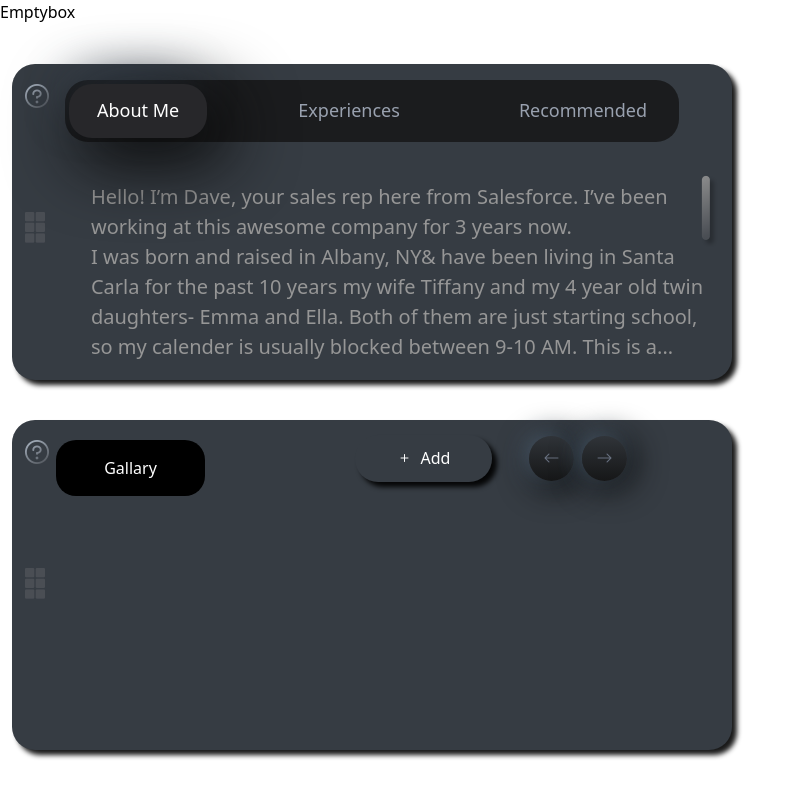
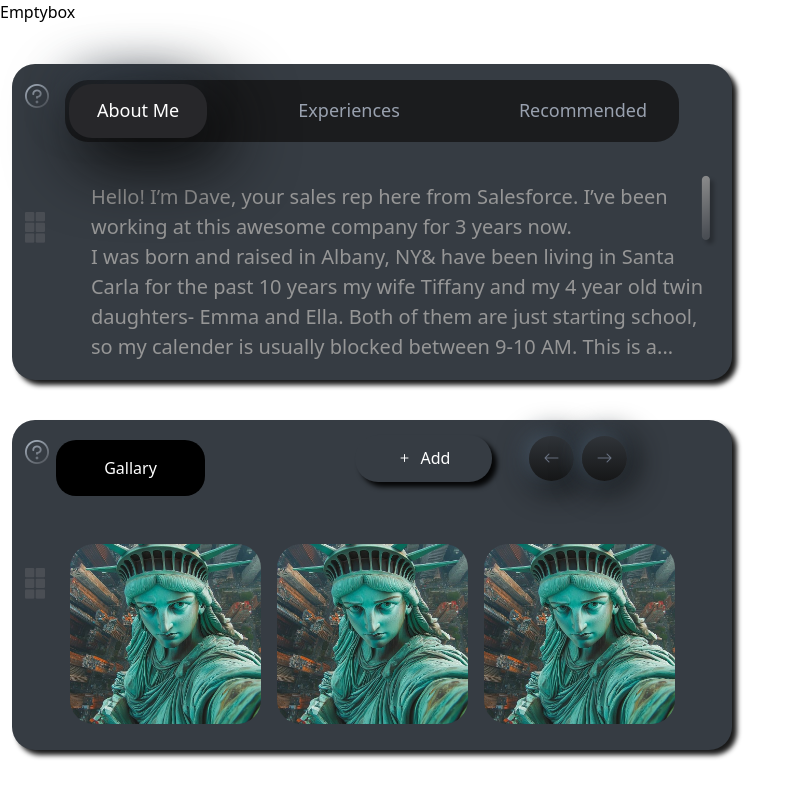
Before and after one commit to rahulgope45/Lunacal-assignment, a React (Vite) app: page / in a window 1280 px wide. Shown: the whole page, without its empty margins (0-803 px from the left). Built offline with nearby package versions, Linux system fonts and the light colour scheme.

Commit message:
Images added

```diff
--- a/src/component/Gallery.jsx
+++ b/src/component/Gallery.jsx
@@ -1,9 +1,22 @@
-import React from 'react'
+import React, { useState } from 'react'
 
 
 function Gallery() {
+
+const [images, setImages] = useState([
+  "/main.png",
+  "/main.png",
+  "/main.png",
+
+]);
+
+const addImage = () =>{
+  setImages([...images, `/img${images.length +1}.png`])
+};
+
+
   return (
-    <div className={`bg-[#363C43]  from-[#4A4E54] to-[#1b1c1e] w-[720px] h-[330px] rounded-[23px]  shadow-[5px_5px_5px_rgba(0,0,0,0.9)] relative ml-3 mt-[40px]`}>
+    <div className={`bg-[#363C43]  from-[#4A4E54] to-[#1b1c1e] w-[720px] h-[330px] rounded-[23px]  shadow-[5px_5px_5px_rgba(0,0,0,0.9)] relative ml-3 mt-[40px] mb-4`}>
 
       {/*placing all the icons here  */}
       <img
@@ -31,7 +44,9 @@ function Gallery() {
             {/* Add Button */}
           <div className="w-[137px] h-[47px] bg-[#363C43] shadow-[5px_5px_5px_rgba(0,0,0,0.9)] rounded-[23px] flex items-center justify-center gap-2">
             <i className="bi bi-plus text-white"></i>
-            <button className="cursor-pointer text-white">Add</button>
+            <button
+            onClick={() => addImage()}
+            className="cursor-pointer text-white">Add</button>
           </div>
 
           {/* Arrows */}
@@ -46,8 +61,25 @@ function Gallery() {
           </div>
         </div>
 
-        <div>
+        <div className='mt-[48px] overflow-x-auto px-5 '>
           {/* images */}
+          <div className='flex gap-[16px] w-max items-center justify-center mx-auto'>
+            {
+              images.map((src,index) =>{
+              return  (
+                <img
+                key={index}
+                src={src}
+                alt={`Gallary ${index}`}
+                className='w-[191px] h-[180px] rounded-[24px] object-cover  '
+                />
+              )
+
+              })
+            }
+
+          </div>
+
         </div>
       </div>
 
```
Also changed, not shown: public/main.png (added).
